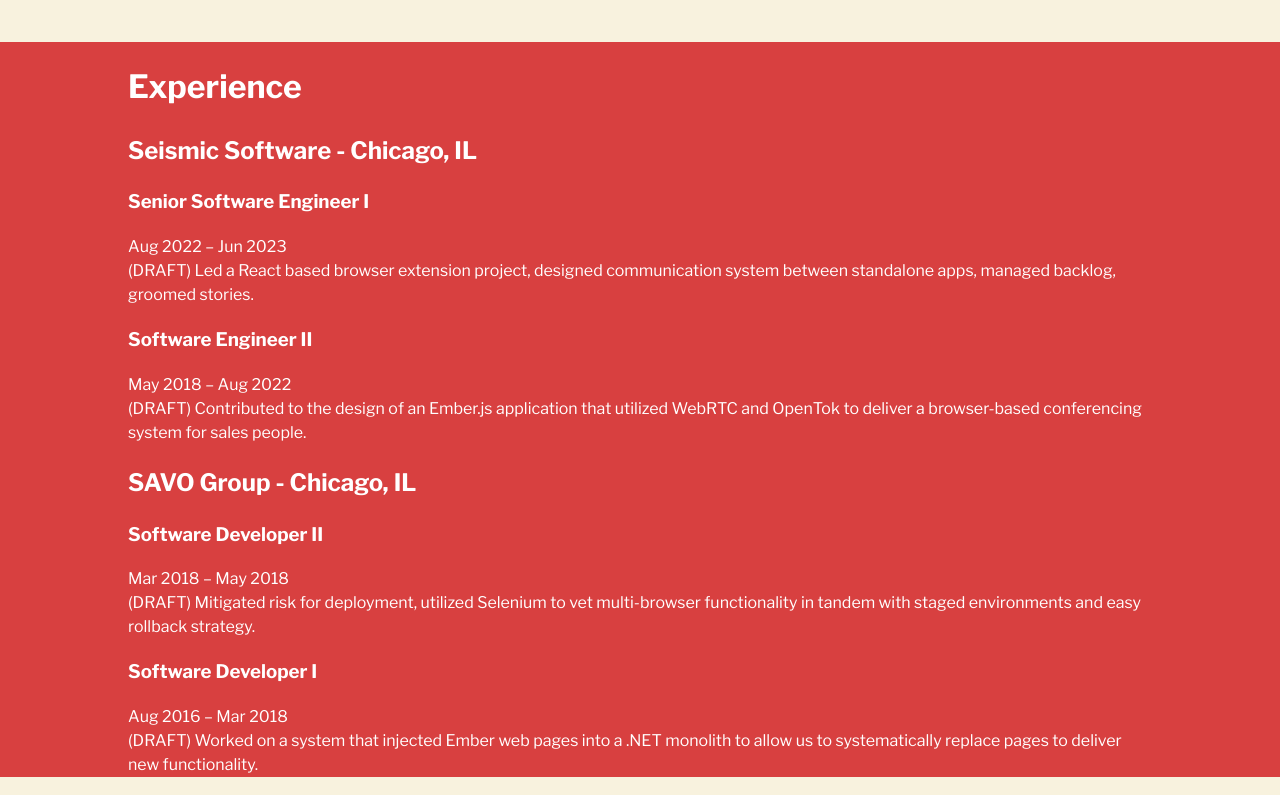
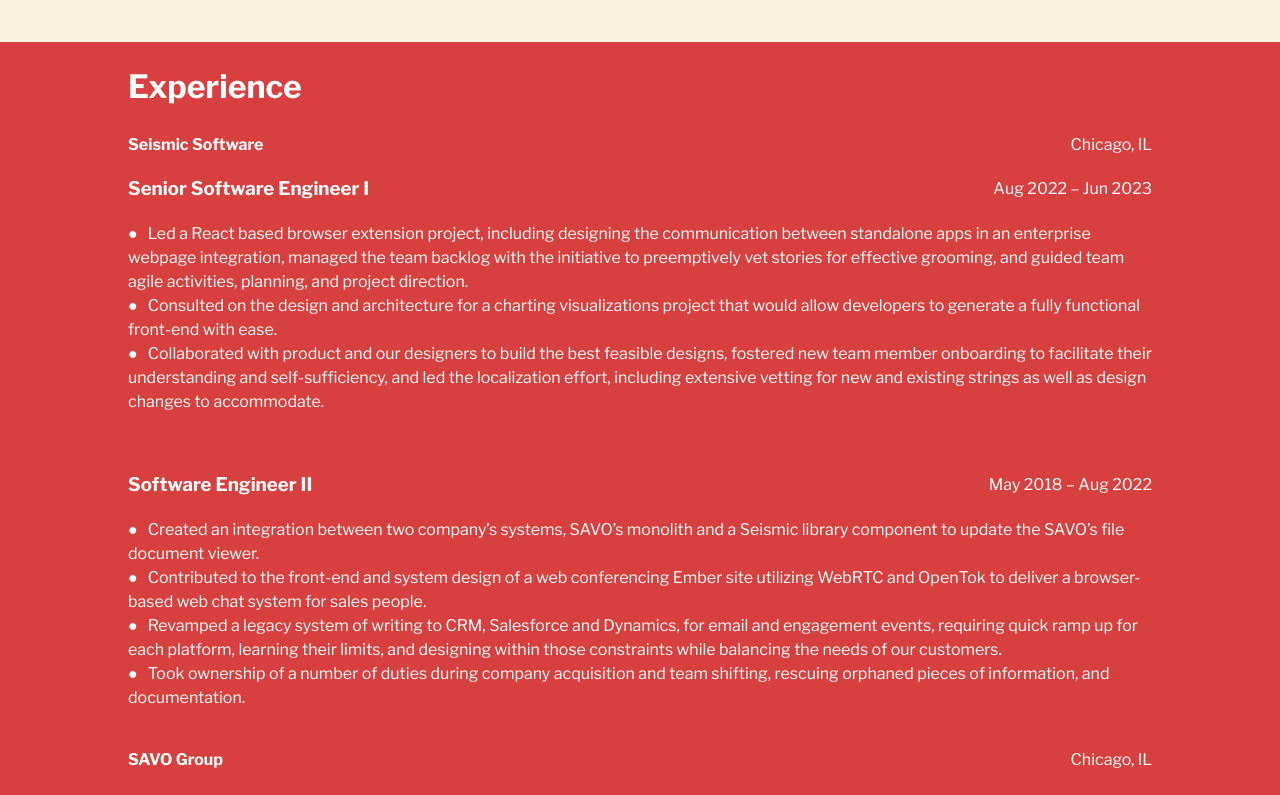
Before and after one commit to kkgomez2/kevingomez-dev, a React (Vite) app: page / in a window 1280 px wide. Shown: the part 820-1615 px from the top of the page. Built offline with nearby package versions, Linux system fonts and the light colour scheme.

Commit message:
Adding basic experience section

```diff
--- a/src/App.scss
+++ b/src/App.scss
@@ -150,3 +150,24 @@
 .experience {
   width: 80vw;
 }
+
+.experience-employer-section {
+  display: flex;
+  align-items: center;
+  justify-content: space-between;
+}
+
+.experience-position {
+  display: flex;
+  flex-direction: column;
+  align-items: center;
+  justify-content: space-between;
+  padding: 0 0 2.4rem;
+}
+
+.experience-position-title {
+  display: flex;
+  align-items: center;
+  width: 100%;
+  justify-content: space-between;
+}
--- a/src/components/Experience.tsx
+++ b/src/components/Experience.tsx
@@ -1,4 +1,5 @@
 import resume from "../data/resume";
+import InViewAppear from "./utilities/InViewAppear";
 
 const Experience = () => {
   const entries = resume.entries;
@@ -6,33 +7,55 @@ const Experience = () => {
   return (
     <div className="container-red">
       <div className="experience">
-        <h1><span>Experience</span></h1>
+        <InViewAppear color="--white">
+          <h1>
+            <span>Experience</span>
+          </h1>
+        </InViewAppear>
 
         {entries.map(({ company, location, experience }, i) => {
           return (
             <>
-              <div key={i}>
-                <h2>
-                  {company} - {location}
-                </h2>
+              <div className="experience-employer-section" key={i}>
+                <InViewAppear color="--white">
+                  <div>
+                    <b>{company}</b>
+                  </div>
+                </InViewAppear>
+
+                <InViewAppear color="--white">
+                  <div>{location}</div>
+                </InViewAppear>
               </div>
               <div>
                 {experience.map(({ title, dateRange, summary, points }, j) => {
                   return (
-                    <>
-                      <div key={j}>
+                    <div className="experience-position" key={j}>
+                      <div className="experience-position-title">
                         <div>
-                          <h3>{title}</h3>
+                          <InViewAppear color="--white">
+                            <h3>{title}</h3>
+                          </InViewAppear>
                         </div>
-                        <div>{dateRange}</div>
+
+                        <InViewAppear color="--white">
+                          <div>{dateRange}</div>
+                        </InViewAppear>
                       </div>
                       <div>
-                        {summary}
-                        {/* {points.map((point, k) => {
-                          return <div key={k}>- {point}</div>;
-                        })} */}
+                        {/* {summary} */}
+                        {points.map((point, k) => {
+                          return (
+                            <InViewAppear color="--white">
+                              <div key={k}>
+                                <span style={{ marginRight: "10px" }}>●</span>
+                                {point}
+                              </div>
+                            </InViewAppear>
+                          );
+                        })}
                       </div>
-                    </>
+                    </div>
                   );
                 })}
               </div>
--- a/src/index.scss
+++ b/src/index.scss
@@ -7,6 +7,7 @@
   --beige-main: #ecdcbf;
   --beige-background: #f8f2de;
   --teal: #1dcd9f;
+  --white: #fff;
 
   font-family: "Libre Franklin", sans-serif;
   line-height: 1.5;
```
